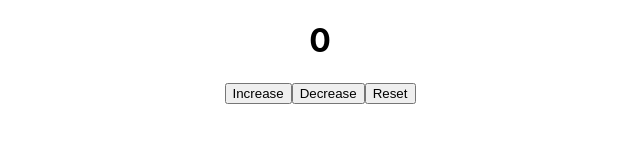
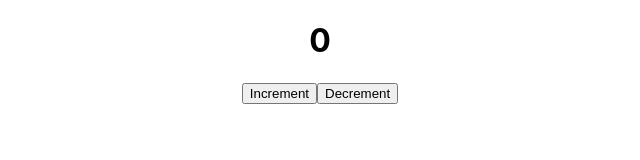
Before and after one commit to Tarunkumar2407/ReactBasics, a React (Create React App) app: page / in a window 1280 px wide. Shown: the top 160 px of the page, without its empty margins (320-960 px from the left). Built offline with nearby package versions, Linux system fonts and the light colour scheme.

Commit message:
complex problem

```diff
--- a/src/App.js
+++ b/src/App.js
@@ -1,6 +1,7 @@
 import './App.css';
+import ComplexState from './Components/useReducer/ComplexState';
 // import UseContext from './Components/useContextHook/ContextAPI/propDrilling/UseContext';
-import CountByReducer from './Components/useReducer/CountByReducer';
+// import CountByReducer from './Components/useReducer/?CountByReducer';
 // import PropParent from './Components/ContextAPI/PropParent';
 // import PropParentContextAPI from './Components/ContextAPI/propDrilling/PropParentContextAPI';
 // import AxiosData from './Components/useEffect.js/AxiosData';
@@ -60,7 +61,8 @@
       {/* <PropParent /> */}
       {/* <PropParentContextAPI /> */}
       {/* <UseContext /> */}
-      <CountByReducer />
+      {/* <CountByReducer /> */}
+      <ComplexState />
     </div>
   );
 }
--- /dev/null
+++ b/src/Components/useReducer/ComplexState.js
@@ -0,0 +1,27 @@
+import React, { useReducer } from 'react'
+const initialState = {
+    firstCounter : 0,
+};
+const reducer = (state, action) => {
+   switch(action.type) {
+    case "increament":
+        return {...state, firstCounter : state.firstCounter + action.value};
+    case "decrement":
+        return {...state, firstCounter : state.firstCounter - action.value}
+    default:
+        return state;
+   }
+}
+
+const ComplexState = () => {
+    const [count, dispatch] = useReducer(reducer, initialState)
+  return (
+    <div>
+      <h1>{count.firstCounter}</h1>
+      <button onClick={() => dispatch({type : "increament", value: 1})} >Increment</button>
+      <button onClick={() => dispatch({type : "decrement", value: 1})}  >Decrement</button>
+    </div>
+  )
+}
+
+export default ComplexState
```
